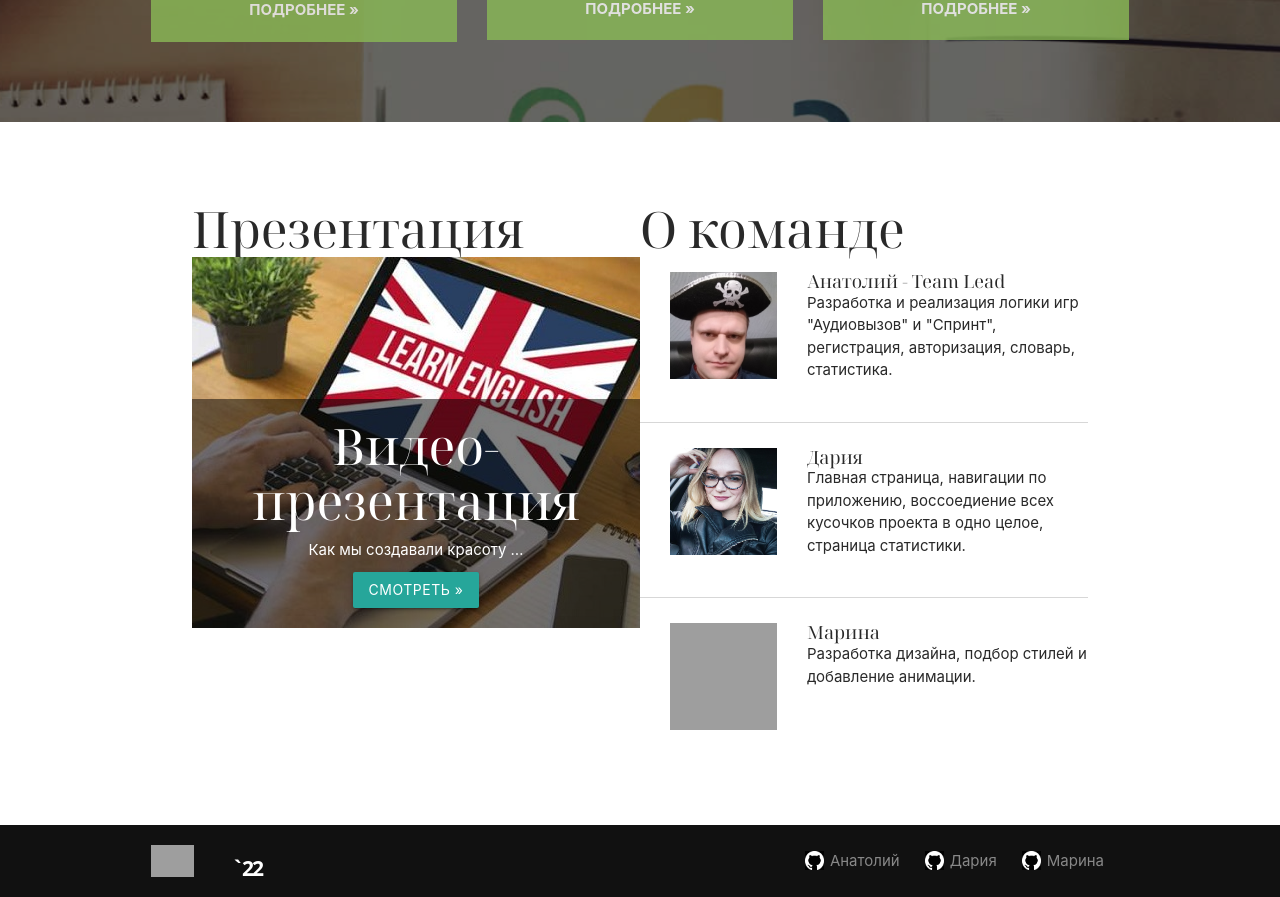
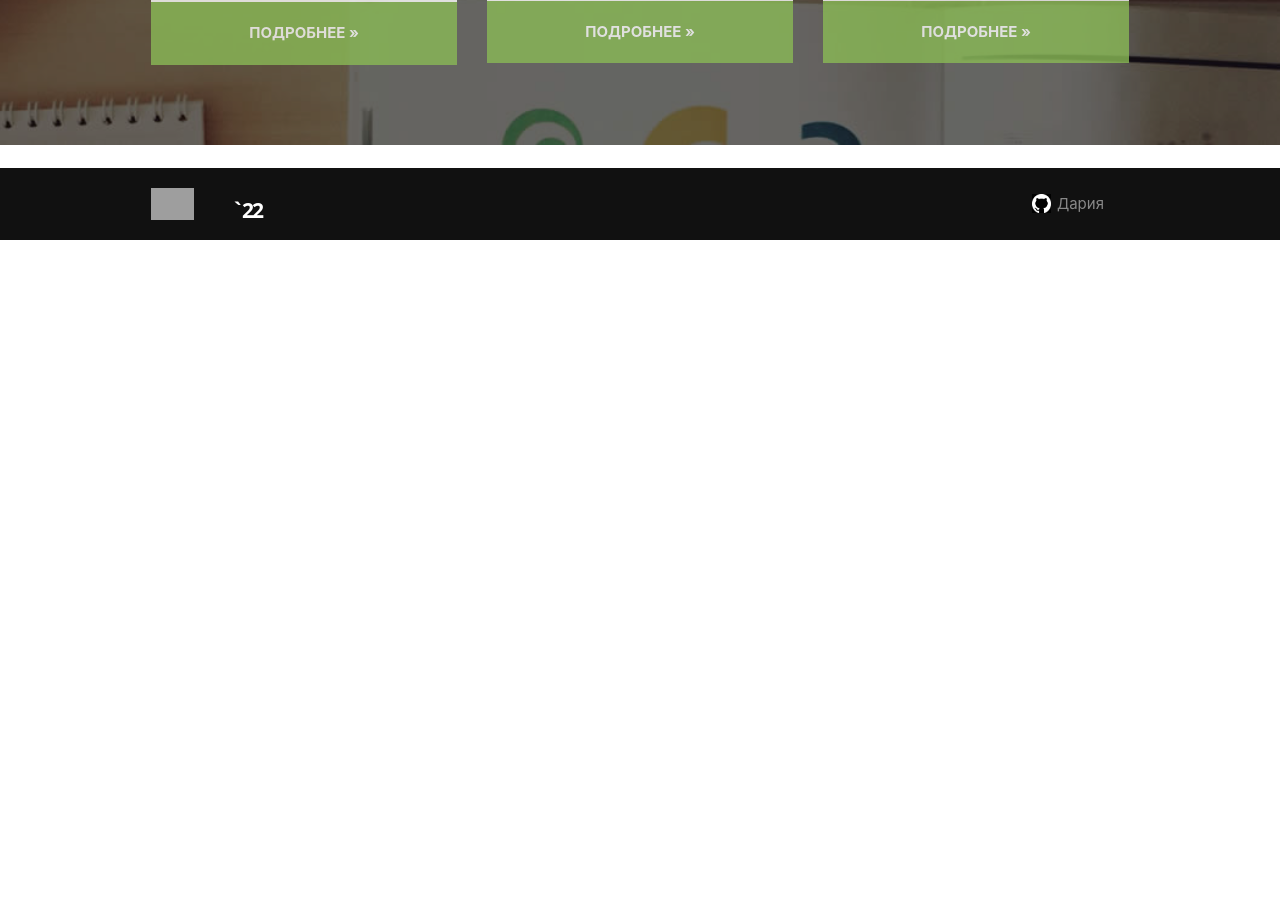
Before and after one commit to DaryaEnina/RS-Lang, a React (Create React App) app: page / in a window 1280 px wide. Shown: the part 560-1457 px from the top of the page. After the commit the page ends 800 px from the top, so only its background shows below. Built offline with nearby package versions, Linux system fonts and the light colour scheme; grey boxes are pictures that could not be loaded; a web font is replaced by a local one.

Commit message:
refactor: home page

```diff
--- a/src/Components/Home/Footer.tsx
+++ b/src/Components/Home/Footer.tsx
@@ -8,14 +8,8 @@ const Footer = () => (
                 <span className="rss-year">`22</span>{' '}
             </a>
             <div className="githab">
-                <a href="https://github.com/ArkhipovAnatoly" target="_blank" rel="noopener noreferrer">
-                    Анатолий
-                </a>
                 <a href="https://github.com/DaryaEnina" target="_blank" rel="noopener noreferrer">
                     Дария
-                </a>
-                <a href="https://github.com/Marina2609" target="_blank" rel="noopener noreferrer">
-                    Марина
                 </a>
             </div>
         </div>
--- a/src/Components/Home/Home.css
+++ b/src/Components/Home/Home.css
@@ -1,3 +1,9 @@
+.home {
+    height: 100vh;
+    display: flex;
+    flex-direction: column;
+    justify-content: space-between;
+}
 /* Rows
 --------------------------------------------------------------------------------------------------------------- */
 @import url('https://fonts.googleapis.com/css2?family=Charm:wght@700&family=Noto+Serif+Display:ital,wght@0,400;1,700&family=Roboto&display=swap');
--- a/src/Components/Home/Home.tsx
+++ b/src/Components/Home/Home.tsx
@@ -55,63 +55,6 @@ const Home = () => {
                     </div>
                 </div>
             </div>
-            <div className="wrapper row3">
-                <main className="container clear">
-                    <div className="home_group">
-                        <div className="one_half first">
-                            <h2 className="heading btmspace-50">Презентация</h2>
-                            <figure id="featuredpost">
-                                <figcaption>
-                                    <h2 className="heading">Видео-презентация</h2>
-                                    <p className="shortintro">
-                                       Как мы создавали красоту &hellip;
-                                    </p>
-                                    <p className="link">
-                                        <a className="btn" href="https://youtu.be/Vu7K78JLfg8" target="_blank" rel="noopener noreferrer">
-                                        Смотреть &raquo;
-                                        </a>
-                                    </p>
-                                </figcaption>
-                            </figure>
-                        </div>
-                        <div className="one_half">
-                            <h2 className="heading btmspace-50">О команде</h2>
-                            <ul id="latestposts" className="nospace">
-                                <li className="clear">
-                                    <figure className="one_quarter first row3_1" />
-                                    <article className="three_quarter">
-                                        <h2 className="heading">Анатолий - Team Lead</h2>
-                                        <p className="shortintro">
-                                            Разработка и реализация логики игр &quot;Аудиовызов&quot; и
-                                            &quot;Спринт&quot;, регистрация, авторизация, словарь, статистика.
-                                        </p>
-                                    </article>
-                                </li>
-                                <li className="clear">
-                                    <figure className="one_quarter first row3_3" />
-                                    <article className="three_quarter">
-                                        <h2 className="heading">Дария</h2>
-                                        <p className="shortintro">
-                                            Главная страница, навигации по приложению, воссоедиение всех кусочков
-                                            проекта в одно целое, страница статистики.
-                                        </p>
-                                    </article>
-                                </li>
-                                <li className="clear">
-                                    <figure className="one_quarter first row3_2" />
-                                    <article className="three_quarter">
-                                        <h2 className="heading">Марина</h2>
-                                        <p className="shortintro">
-                                            Разработка дизайна, подбор стилей и добавление анимации.
-                                        </p>
-                                    </article>
-                                </li>
-                            </ul>
-                        </div>
-                    </div>
-                    <div className="clear" />
-                </main>
-            </div>
             <Footer />
         </div>
     );
```
Also changed, not shown: 1 other file (tests, documents, lock files or other folders).
